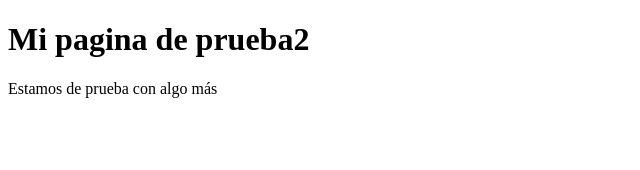
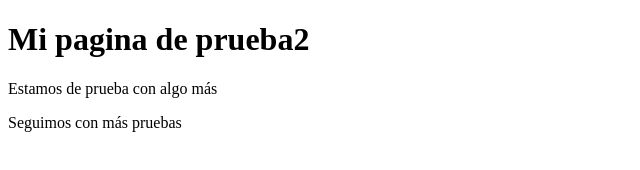
Before and after one commit to chaureiro/pruebasConGit, a plain HTML site: page index.html in a window 1280 px wide. Shown: the whole page, without its empty margins (0-640 px from the left). Drawn offline with Linux system fonts and the light colour scheme.

Commit message:
último cambio

```diff
--- a/index.html
+++ b/index.html
@@ -8,5 +8,6 @@
   <body>
        <h1>Mi pagina de prueba2</h1>
 	   <p> Estamos de prueba con algo más</p>
+	  <p> Seguimos con más pruebas</p>
   </body>
 </html>
```
